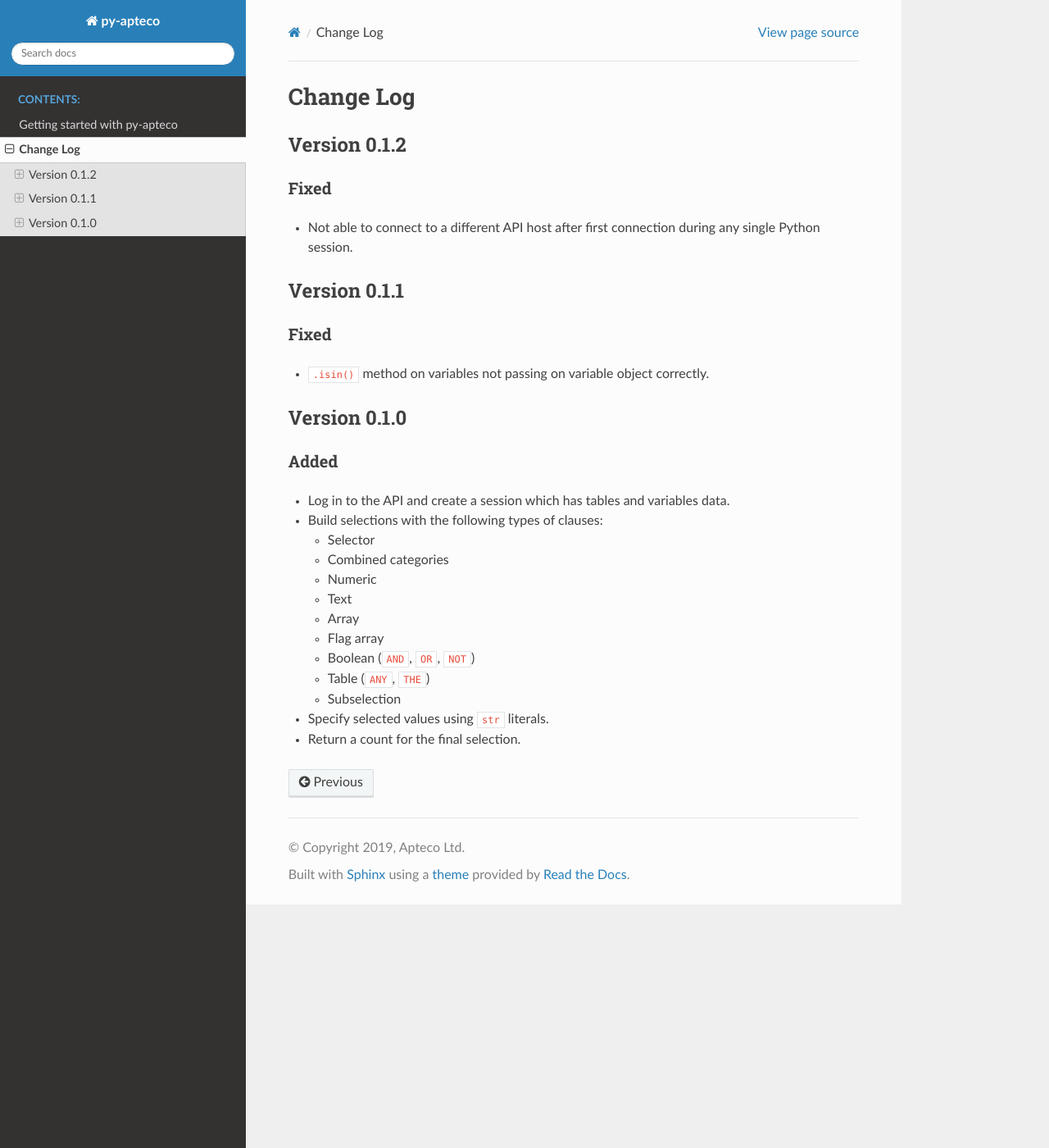
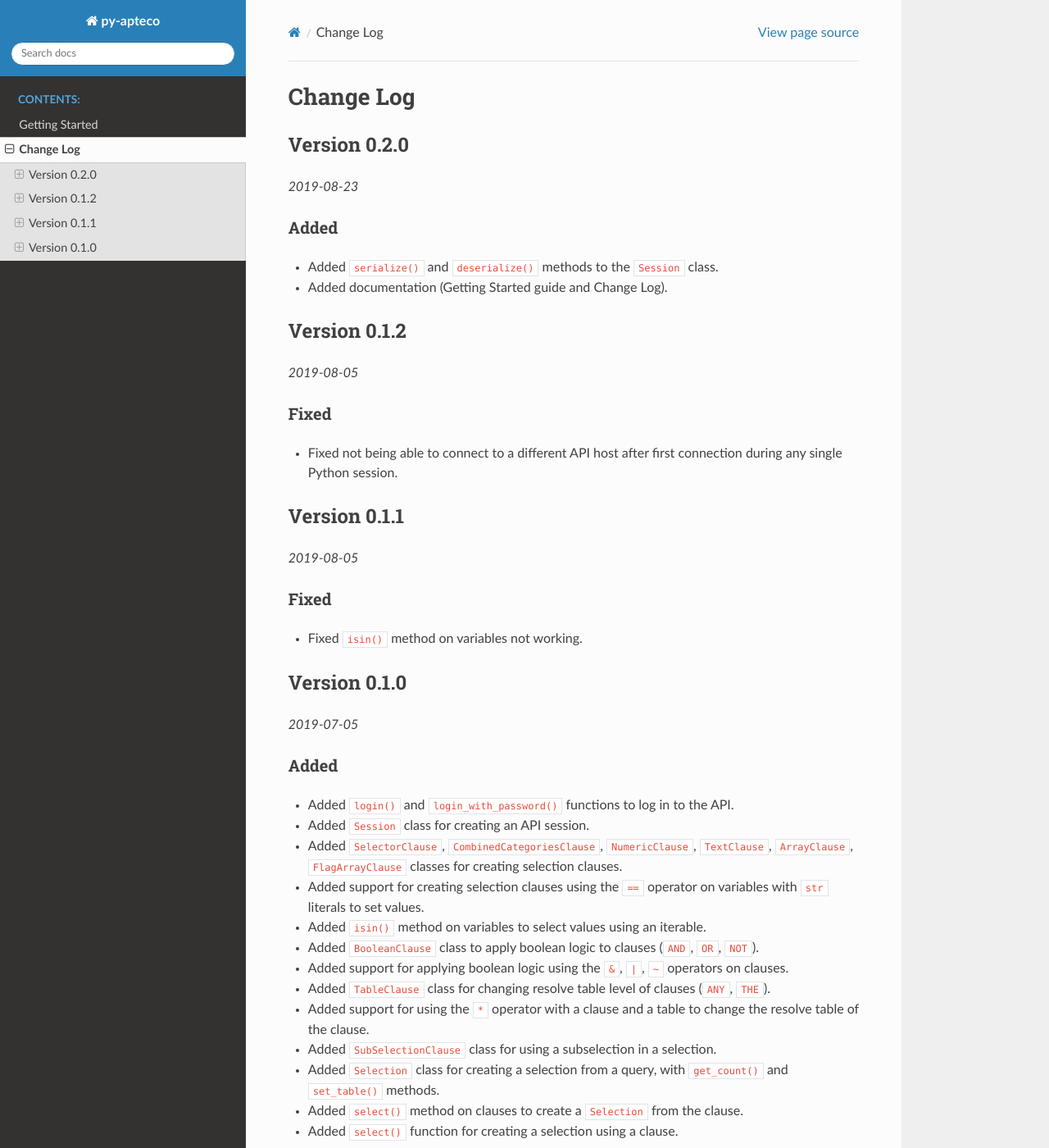
Before and after one commit to Apteco/py-apteco, a Sphinx documentation site: the page built from docs/source/changelog.rst, in a window 1280 px wide and 1400 px high. Shown: the whole window at 82% size. Built offline with Sphinx 7.4.7 and the Read the Docs theme 2.0.0, drawn with Linux system fonts in a browser that asks for light colours.

Commit message:
Update documentation.

```diff
--- a/docs/source/changelog.rst
+++ b/docs/source/changelog.rst
@@ -1,41 +1,63 @@
 Change Log
 ==========
+
+Version 0.2.0
+-------------
+
+*2019-08-23*
+
+Added
+^^^^^
+* Added ``serialize()`` and ``deserialize()`` methods to the ``Session`` class.
+* Added documentation (Getting Started guide and Change Log).
 
 Version 0.1.2
 -------------
 
+*2019-08-05*
+
 Fixed
 ^^^^^
 
-* Not able to connect to a different API host after first connection
+* Fixed not being able to connect to a different API host after first connection
   during any single Python session.
 
 Version 0.1.1
 -------------
 
+*2019-08-05*
+
 Fixed
 ^^^^^
 
-* ``.isin()`` method on variables not passing on variable object correctly.
+* Fixed ``isin()`` method on variables not working.
 
 Version 0.1.0
 -------------
 
+*2019-07-05*
+
 Added
 ^^^^^
 
-* Log in to the API and create a session which has tables and variables data.
-* Build selections with the following types of clauses:
-
-  - Selector
-  - Combined categories
-  - Numeric
-  - Text
-  - Array
-  - Flag array
-  - Boolean (``AND``, ``OR``, ``NOT``)
-  - Table (``ANY``, ``THE``)
-  - Subselection
-
-* Specify selected values using ``str`` literals.
-* Return a count for the final selection.
+* Added ``login()`` and ``login_with_password()`` functions to log in to the API.
+* Added ``Session`` class for creating an API session.
+* Added ``SelectorClause``, ``CombinedCategoriesClause``, ``NumericClause``,
+  ``TextClause``, ``ArrayClause``, ``FlagArrayClause`` classes
+  for creating selection clauses.
+* Added support for creating selection clauses using the ``==`` operator on variables
+  with ``str`` literals to set values.
+* Added ``isin()`` method on variables to select values using an iterable.
+* Added ``BooleanClause`` class to apply boolean logic to clauses
+  (``AND``, ``OR``, ``NOT``).
+* Added support for applying boolean logic using the ``&``, ``|``, ``~`` operators
+  on clauses.
+* Added ``TableClause`` class for changing resolve table level of clauses
+  (``ANY``, ``THE``).
+* Added support for using the ``*`` operator with a clause and a table
+  to change the resolve table of the clause.
+* Added ``SubSelectionClause`` class for using a subselection in a selection.
+* Added ``Selection`` class for creating a selection from a query,
+  with ``get_count()`` and ``set_table()`` methods.
+* Added ``select()`` method on clauses to create a ``Selection`` from the clause.
+* Added ``select()`` function for creating a selection using a clause.
```
Also changed, not shown: docs/source/getting_started.rst (+2 -7 lines).
